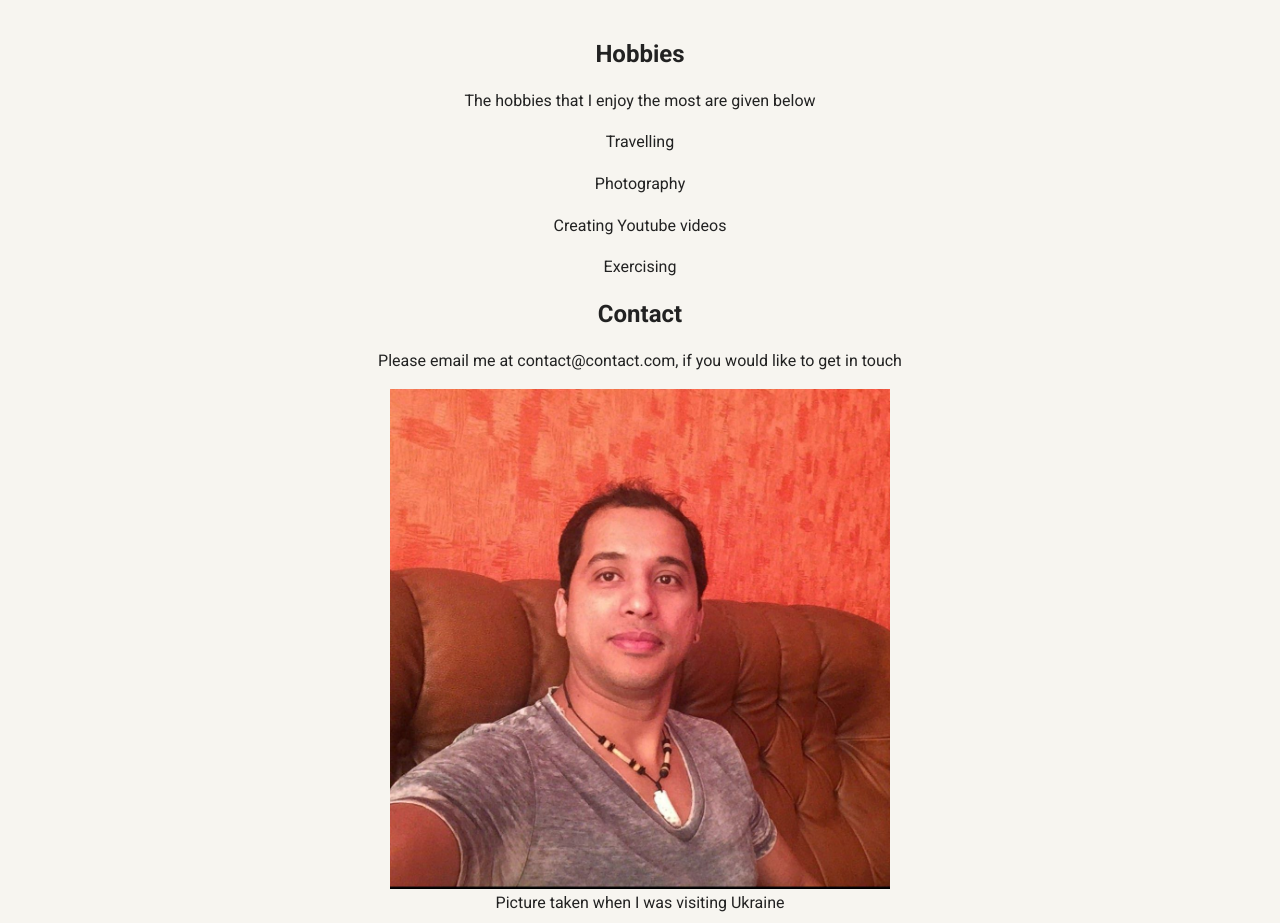
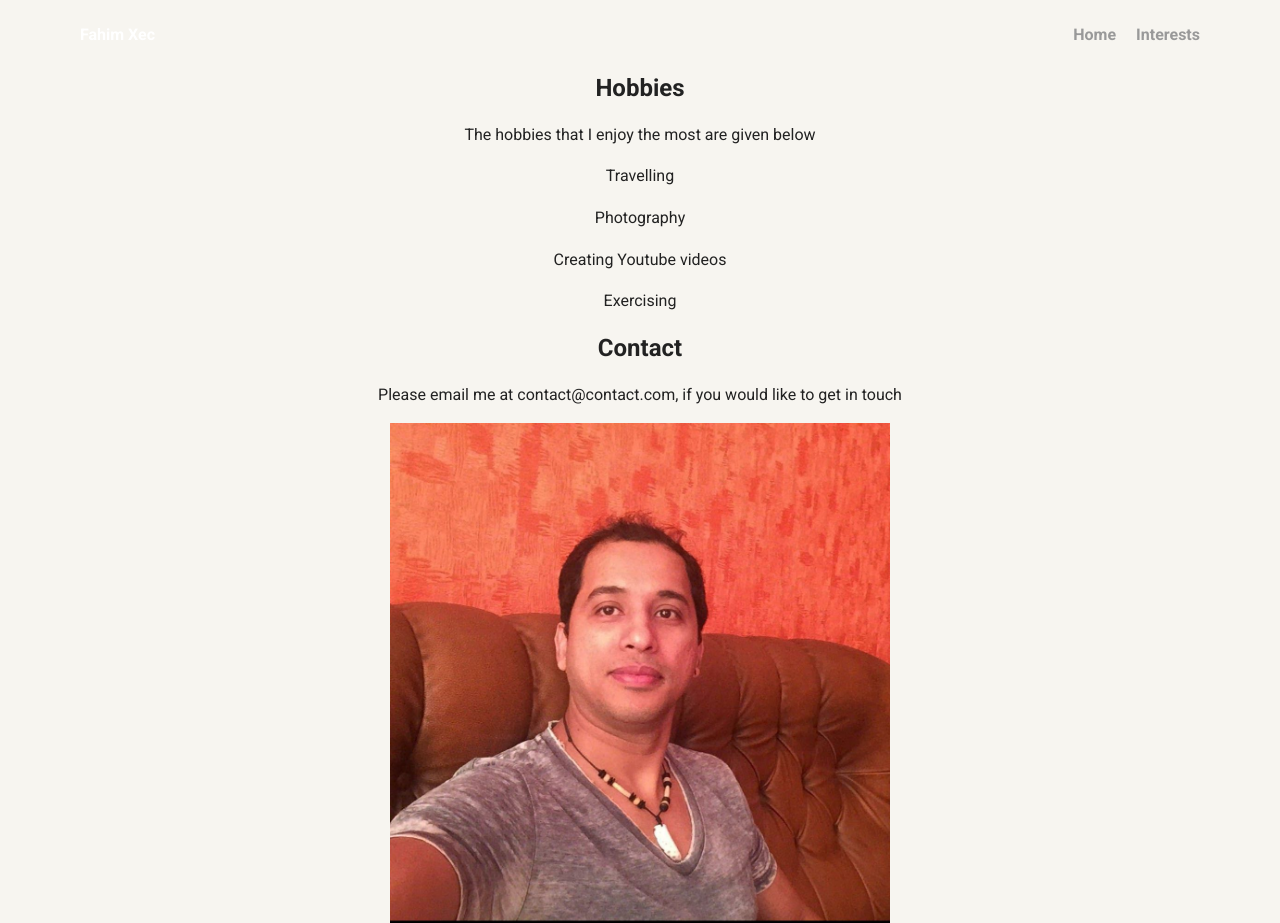
Before and after one commit to FAXec/P1_Techdegree_project, a plain HTML site: page portfolio_update_v1/portfolio_update_v1/contact.html in a window 1280 px wide. Shown: the top 923 px of the page. Drawn offline with Linux system fonts and the light colour scheme; a web font is replaced by a local one.

Commit message:
Updated contact page
Linked contact page to home page and also updated the div element to be more descriptive

```diff
--- a/portfolio_update_v1/portfolio_update_v1/contact.html
+++ b/portfolio_update_v1/portfolio_update_v1/contact.html
@@ -10,6 +10,14 @@
   <body>
 
     <main>
+
+      <nav>
+        <ul class="nav">
+          <li class="name">Fahim Xec</li>
+          <li><a href="index.html">Home</a></li>
+          <li><a href="interests.html">Interests</a></li>
+        </ul>
+    </nav>
 
       <section>
 
```
Also changed, not shown: portfolio_update_v1/portfolio_update_v1/index.html (+7 -6 lines), portfolio_update_v1/portfolio_update_v1/images/headshot.jpg, 1 other file.
